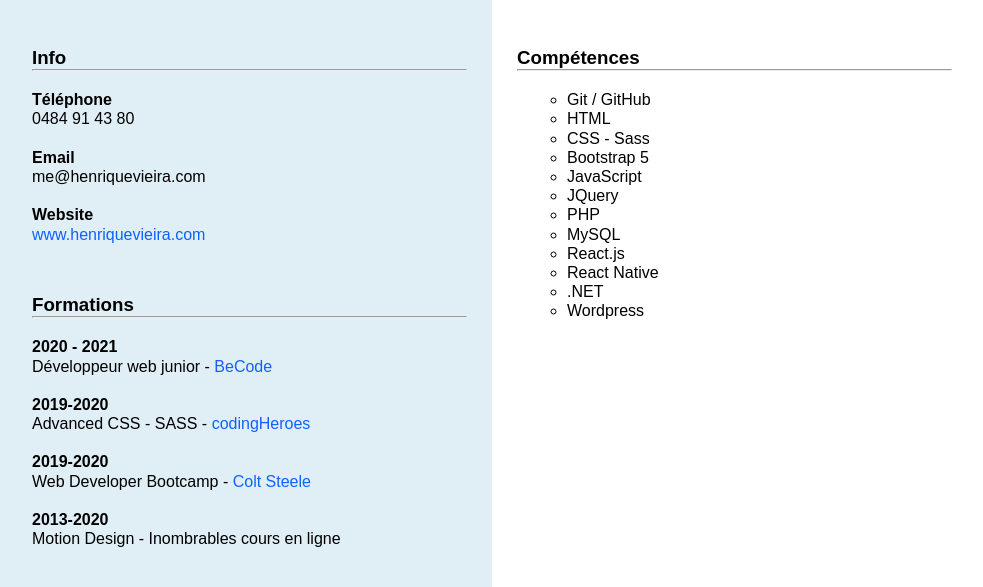
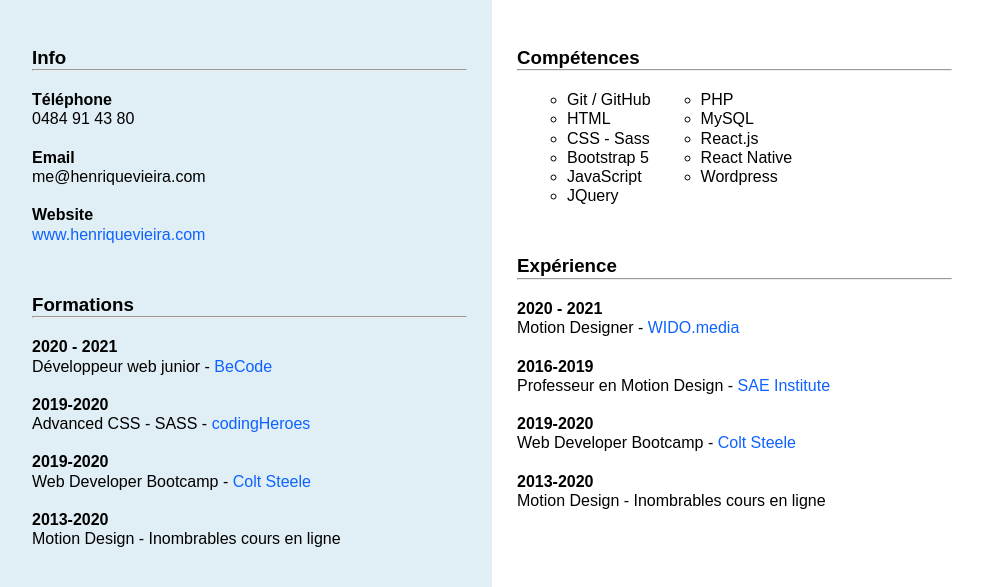
Before and after one commit to VieiraHenrique/CV_html, a plain HTML site: page index.html in a window 1280 px wide. Shown: the part 213-800 px from the top of the page, without its empty margins (148-1131 px from the left). Drawn offline with Linux system fonts and the light colour scheme; a web font is replaced by a local one.

Commit message:
evoultion

```diff
--- a/index.html
+++ b/index.html
@@ -55,6 +55,7 @@
                     <h3>Compétences</h3>
                     <hr>
                     <br>
+                    <div class="skills__table">
                         <ul>
                             <li>Git / GitHub</li>
                             <li>HTML</li>
@@ -62,14 +63,32 @@
                             <li>Bootstrap 5</li>
                             <li>JavaScript</li>
                             <li>JQuery</li>
+                        </ul>
+                        <ul>
                             <li>PHP</li>
                             <li>MySQL</li>
                             <li>React.js</li>
                             <li>React Native</li>
-                        <li>.NET</li>
                             <li>Wordpress</li>
 
                         </ul>
+                    </div>
+                </div>
+                <div class="experience sep-top-bg">
+                    <h3>Expérience</h3>
+                    <hr>
+                    <br>
+                    <p><strong>2020 - 2021</strong></p>
+                    <p>Motion Designer - <a href="https://wido.media/" target="blank">WIDO.media</a></p>
+                    <br>
+                    <p><strong>2016-2019</strong></p>
+                    <p>Professeur en Motion Design - <a href="https://www.sae.edu/bel/fr" target="blank">SAE Institute</a></p>
+                    <br>
+                    <p><strong>2019-2020</strong></p>
+                    <p>Web Developer Bootcamp - <a href="https://www.udemy.com/user/coltsteele/" target="blank">Colt Steele</a></p>
+                    <br>
+                    <p><strong>2013-2020</strong></p>
+                    <p>Motion Design - Inombrables cours en ligne</a></p>
                 </div>
 
 
--- a/style.css
+++ b/style.css
@@ -70,3 +70,7 @@ a {
     margin-left: 5rem;
     list-style: circle;
 }
+
+.skills__table {
+    display: flex;
+}
```
Lines whose indentation alone changed are shown as unchanged.
